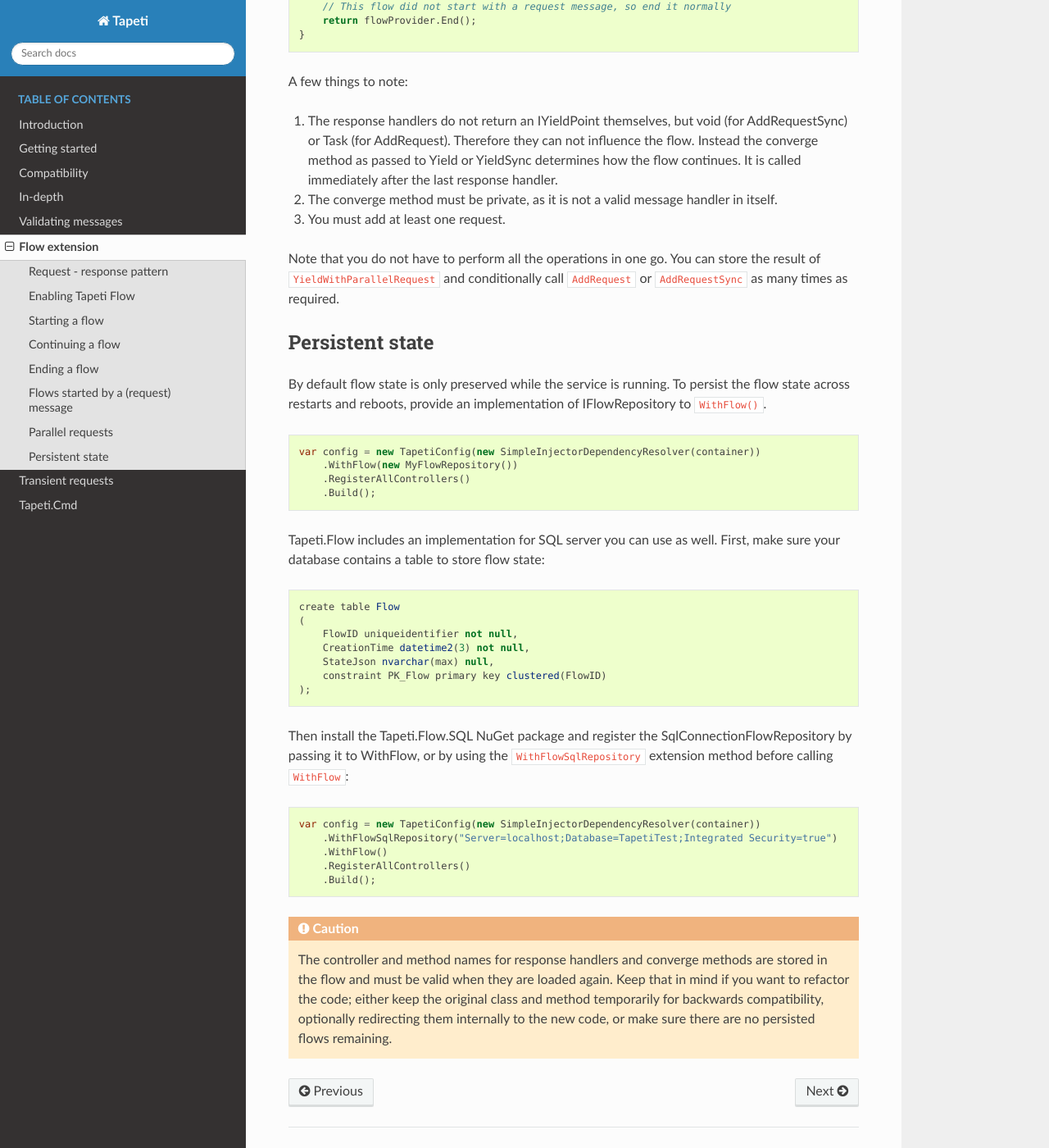
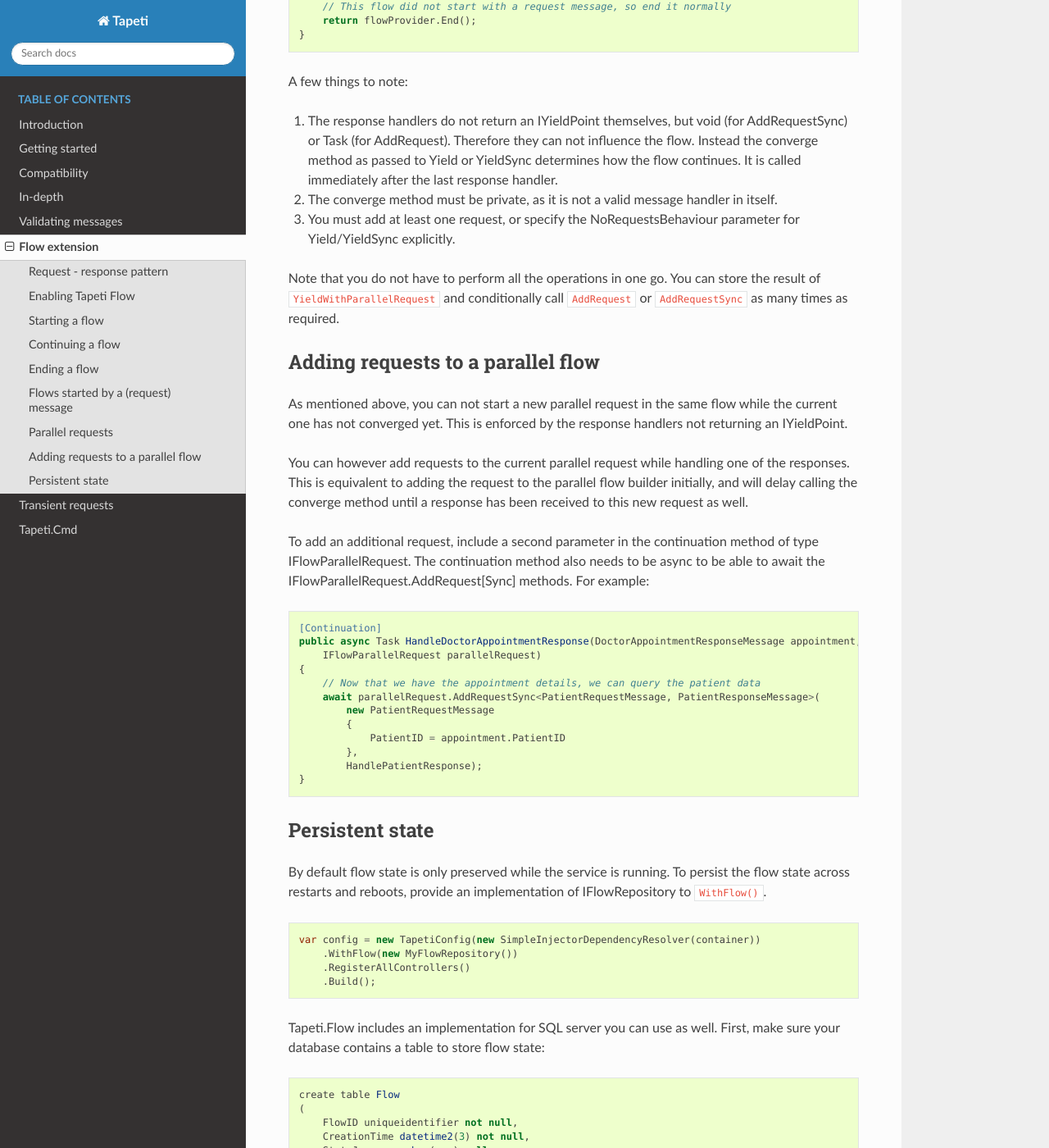
Before and after one commit to MvRens/Tapeti, a Sphinx documentation site: the page built from docs/flow.rst, in a window 1280 px wide and 1400 px high, scrolled down 5570 px. Shown: the whole window at 82% size. Built offline with Sphinx 7.4.7 and the Read the Docs theme 2.0.0, drawn with Linux system fonts in a browser that asks for light colours.

Commit message:
Added documentation for IFlowParallelRequest

```diff
--- a/docs/flow.rst
+++ b/docs/flow.rst
@@ -251,9 +251,34 @@ A few things to note:
 
 #) The response handlers do not return an IYieldPoint themselves, but void (for AddRequestSync) or Task (for AddRequest). Therefore they can not influence the flow. Instead the converge method as passed to Yield or YieldSync determines how the flow continues. It is called immediately after the last response handler.
 #) The converge method must be private, as it is not a valid message handler in itself.
-#) You must add at least one request.
+#) You must add at least one request, or specify the NoRequestsBehaviour parameter for Yield/YieldSync explicitly.
 
 Note that you do not have to perform all the operations in one go. You can store the result of ``YieldWithParallelRequest`` and conditionally call ``AddRequest`` or ``AddRequestSync`` as many times as required.
+
+
+Adding requests to a parallel flow
+----------------------------------
+As mentioned above, you can not start a new parallel request in the same flow while the current one has not converged yet. This is enforced by the response handlers not returning an IYieldPoint.
+
+You can however add requests to the current parallel request while handling one of the responses. This is equivalent to adding the request to the parallel flow builder initially, and will delay calling the converge method until a response has been received to this new request as well.
+
+To add an additional request, include a second parameter in the continuation method of type IFlowParallelRequest. The continuation method also needs to be async to be able to await the IFlowParallelRequest.AddRequest[Sync] methods. For example:
+
+::
+
+  [Continuation]
+  public async Task HandleDoctorAppointmentResponse(DoctorAppointmentResponseMessage appointment,
+      IFlowParallelRequest parallelRequest)
+  {
+      // Now that we have the appointment details, we can query the patient data
+      await parallelRequest.AddRequestSync<PatientRequestMessage, PatientResponseMessage>(
+          new PatientRequestMessage
+          {
+              PatientID = appointment.PatientID
+          },
+          HandlePatientResponse);
+  }
+
 
 
 Persistent state
```
